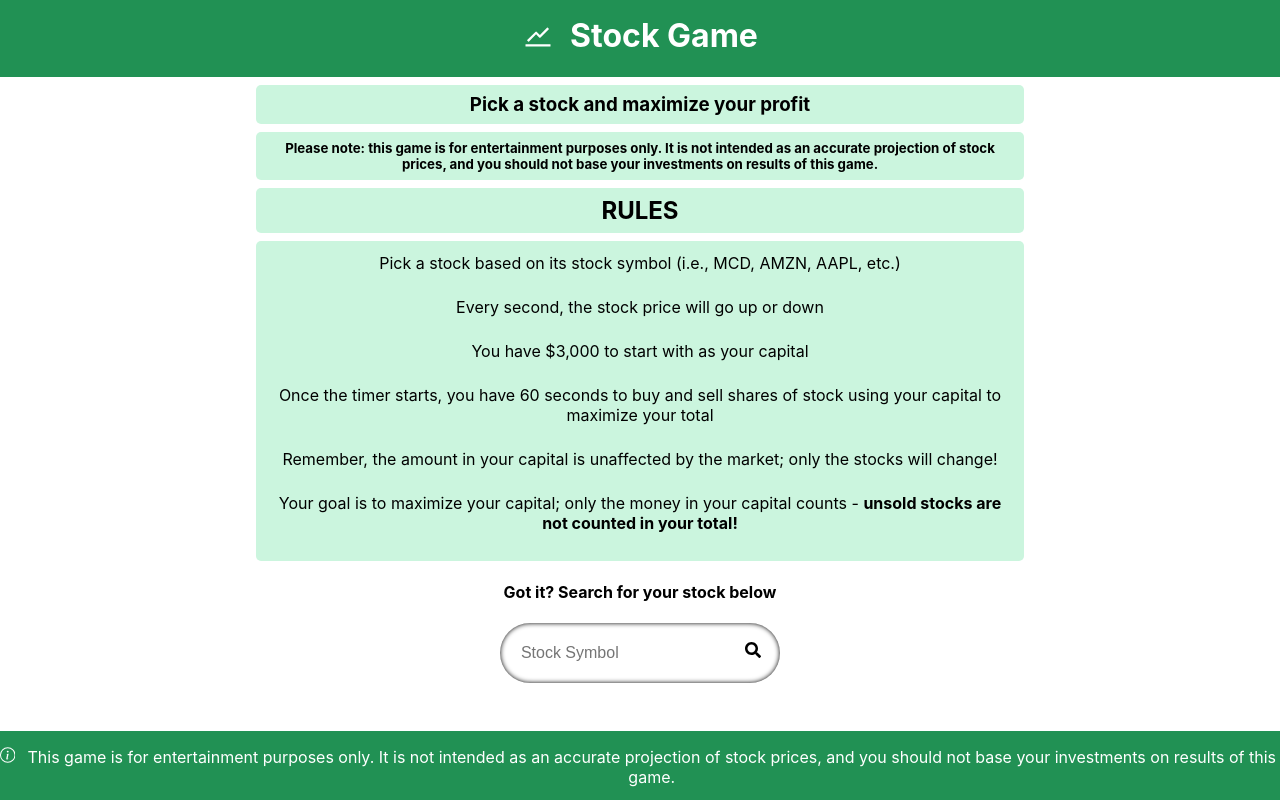
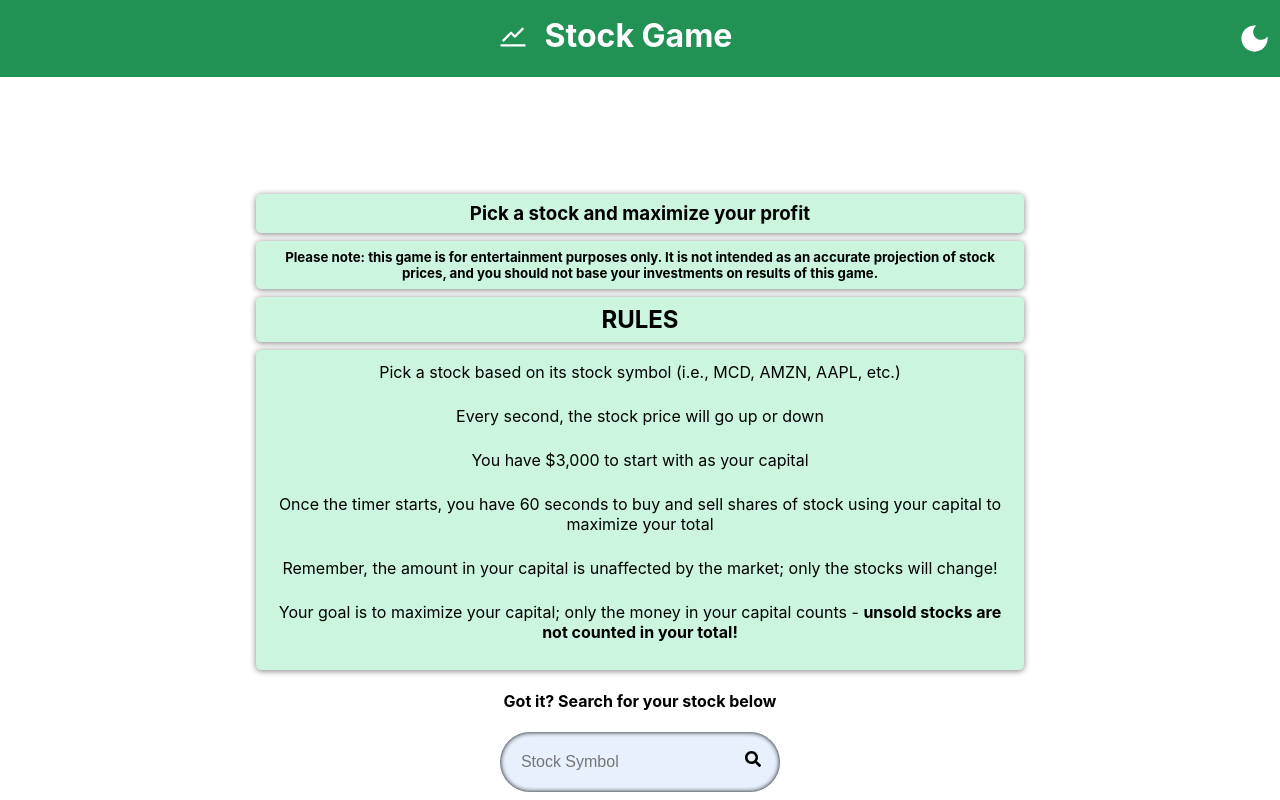
Before and after one commit to SpencePro/React-Stock-Market-Game, a React (Create React App) app: page / in a window 1280 px wide. Shown: the top 800 px of the page. Built offline with nearby package versions, Linux system fonts and the light colour scheme; no server answers.

Commit message:
add dark mode, fix height issue

```diff
--- a/package.json
+++ b/package.json
@@ -7,6 +7,10 @@
     "npm": "6.14.15"
   },
   "dependencies": {
+    "@emotion/react": "^11.11.3",
+    "@emotion/styled": "^11.11.0",
+    "@mui/icons-material": "^5.15.6",
+    "@mui/material": "^5.15.6",
     "@testing-library/jest-dom": "^5.15.0",
     "@testing-library/react": "^11.2.7",
     "@testing-library/user-event": "^12.8.3",
--- a/src/App.js
+++ b/src/App.js
@@ -4,10 +4,12 @@ import { Home } from "./home";
 import { Game } from "./game";
 import { Error } from "./error";
 import { Header, Footer } from "./header-footer";
+import { useGlobalContext } from './context';
 
 function App() {
+  const { darkMode } = useGlobalContext();
   return (
-    <div className="App">
+    <div id="app" className={ darkMode ? 'dark-App' : 'App'}>
       <Router>
         <Header />
         <Switch>
--- a/src/context.js
+++ b/src/context.js
@@ -28,6 +28,7 @@ const AppProvider = ({ children }) => {
     const plusOrMinus = ["plus", "plus", "minus"];
     const [bestScore, setBestScore] = useState(getLocalStorageScore());
     const [newHighScore, setNewHighScore] = useState(false);
+    const [darkMode, setDarkMode] = useState(false);
     // API key for testing:
     // const API_KEY = "OeAFFmMliFG5orCUuwAKQ8l4WWFQ67YX";
 
@@ -152,7 +153,33 @@ const AppProvider = ({ children }) => {
 
 
     return (
-        <AppContext.Provider value={{ capital, setCapital, chosenStock, setChosenStock, newGame, currentPrice, setCurrentPrice, dailyPrices, setDailyPrices, sharesOwned, setSharesOwned, timer, setTimer, increaseDecreaseAlgorithm, toggleShares, tradeError, bestScore, days, setDays, gameStart, startGame, newHighScore, API_KEY }}>
+        <AppContext.Provider value={{
+            capital
+            , setCapital
+            , chosenStock
+            , setChosenStock
+            , newGame
+            , currentPrice
+            , setCurrentPrice
+            , dailyPrices
+            , setDailyPrices
+            , sharesOwned
+            , setSharesOwned
+            , timer
+            , setTimer
+            , increaseDecreaseAlgorithm
+            , toggleShares
+            , tradeError
+            , bestScore
+            , days
+            , setDays
+            , gameStart
+            , startGame
+            , newHighScore
+            , API_KEY
+            , darkMode
+            , setDarkMode
+        }}>
             {children}
         </AppContext.Provider>
     );
--- a/src/forms.js
+++ b/src/forms.js
@@ -5,7 +5,7 @@ import { Link } from 'react-router-dom';
 import { Loading } from "./loading";
 
 export const StockLookupForm = () => {
-    const {chosenStock, setChosenStock, currentPrice, setCurrentPrice, startGame, API_KEY} = useGlobalContext();
+    const {chosenStock, setChosenStock, currentPrice, setCurrentPrice, startGame, API_KEY, darkMode } = useGlobalContext();
     const [loading, setLoading] = useState(false);
     const [error, setError] = useState(false);
 
@@ -38,12 +38,12 @@ export const StockLookupForm = () => {
         <>
         <div className="stock-lookup">
             <div className="stock-search-div">
-                <input type="text" id="stock-symbol" placeholder="Stock Symbol" />
+                <input type="text" id="stock-symbol" className={ darkMode ? 'dark-search' : ''} placeholder="Stock Symbol" />
                 <button type="button" className="search-btn" onClick={()=>setChosenStock(document.getElementById("stock-symbol").value.toUpperCase())} ><FaSearch className="search-icon"/></button>
             </div>
         </div>
         {chosenStock !== "" && loading === false && error === false ?
-        <div className="stock-info">
+        <div className={ darkMode ? "dark-stock-info" : "stock-info"}>
             <h4>Chosen Stock: {chosenStock}</h4>
             <h4>Starting Capital: $3000</h4>
             <h4>Price per Share: ${currentPrice}</h4>
--- a/src/header-footer.js
+++ b/src/header-footer.js
@@ -1,16 +1,49 @@
 import React from "react";
+
+// Styles
 import { BsInfoCircle } from "react-icons/bs";
 import { AiOutlineStock } from "react-icons/ai";
+import LightModeIcon from '@mui/icons-material/LightMode';
+import DarkModeIcon from '@mui/icons-material/DarkMode';
+import { Tooltip, IconButton, Grid } from "@mui/material";
+
+// Context
+import { useGlobalContext } from "./context";
 
 export const Header = () => {
+    const { darkMode, setDarkMode } = useGlobalContext();
 
     return (
-        <>
-        <div className="header">
-            <h1 className="header-icon"><AiOutlineStock/></h1>
-            <h1>Stock Game</h1>
-        </div>
-        </>
+        <Grid container justifyContent='space-between' alignItems='center' className="header">
+            <Grid>
+                { null }
+            </Grid>
+            <Grid container flexWrap='nowrap' width='fit-content'>
+                <h1 className="header-icon"><AiOutlineStock/></h1>
+                <h1>Stock Game</h1>
+            </Grid>
+            <Grid>
+                <Tooltip
+                    title={
+                        darkMode ? 'Set to light mode' : 'Set to dark mode'
+                    }
+                >
+                    <IconButton
+                        onClick={ () => setDarkMode( !darkMode ) }
+                    >
+                        {
+                            darkMode
+                                ? (
+                                    <LightModeIcon fontSize="large" className='mode-icon'/>
+                                )
+                                : (
+                                    <DarkModeIcon fontSize="large" className='mode-icon'/>
+                                )
+                        }
+                    </IconButton>
+                </Tooltip>
+            </Grid>
+        </Grid>
     )
 }
 
--- a/src/home.js
+++ b/src/home.js
@@ -1,16 +1,16 @@
 import React from "react";
 import { StockLookupForm } from "./forms";
+import { useGlobalContext } from "./context";
 
 export const Home = () => {
+    const { darkMode } = useGlobalContext();
 
     return (
-        <>
-        <div className="home-div">
+        <div className={ darkMode ? 'dark-home-div' : 'home-div'}>
             <h3>Pick a stock and maximize your profit</h3>
             <h5>Please note: this game is for entertainment purposes only. It is not intended as an accurate projection of stock prices, and you should not base your investments on results of this game.</h5>
-            <header>
-                <h2 className="rules-title">RULES</h2>
-                <div className="rules-div">
+            <h2>RULES</h2>
+            <div>
                 <ul>
                     <li>Pick a stock based on its stock symbol (i.e., MCD, AMZN, AAPL, etc.)</li>
                     <li>Every second, the stock price will go up or down</li>
@@ -22,11 +22,9 @@ export const Home = () => {
                 </ul>
             </div>
             <h4>Got it? Search for your stock below</h4>
-            </header>
-            <div className="stock-form">
+            <div>
                 <StockLookupForm />
             </div>
         </div>
-        </>
     )
 }
--- a/src/index.css
+++ b/src/index.css
@@ -1,11 +1,18 @@
-body {
-  margin: 0;
-  height: 100vh;
+html, body {
+  height: 105%;
   font-family: -apple-system, BlinkMacSystemFont, 'Segoe UI', 'Roboto', 'Oxygen',
     'Ubuntu', 'Cantarell', 'Fira Sans', 'Droid Sans', 'Helvetica Neue',
     sans-serif;
   -webkit-font-smoothing: antialiased;
   -moz-osx-font-smoothing: grayscale;
+  margin: 0;
+  padding: 0;
+}
+
+#root, #app {
+  height: 105%;
+  margin: 0;
+  padding: 0;
 }
 
 code {
@@ -20,7 +27,7 @@ header {
 }
 
 .App {
-  height: 100vh;
+  min-height: 100vh;
   display: flex;
   flex-direction: column;
   justify-content: space-between;
@@ -49,8 +56,6 @@ h1 {
 }
 
 .header {
-  display: flex;
-  justify-content: center;
   height: fit-content;
   background-color: #219154;
   color: white;
@@ -70,16 +75,24 @@ h1 {
   filter: brightness(0.9);
 }
 
+.header .mode-icon {
+  color: white;
+}
+
 /* Rules */
 
-.home-div {
+.home-div, .dark-home-div {
   width: 60%;
   margin-left: auto;
   margin-right: auto;
-  margin-bottom: 3rem;
+  /* margin-bottom: 1rem; */
+  text-align: center;
 }
 
-.home-div h5, .home-div h3 {
+.home-div h5
+, .home-div h3
+, .home-div h2
+, .home-div ul {
   margin-left: auto;
   margin-right: auto;
   margin-top: 0.5rem;
@@ -87,22 +100,20 @@ h1 {
   padding: 0.5rem;
   border-radius: 5px;
   background-color: #cbf5de;
+  box-shadow: 0px 1px 6px gray;
 }
 
-header h2 {
+/* header h2 {
   padding: 0.5rem;
   border-radius: 5px;
   background-color: #cbf5de;
-}
+} */
 
-.home-div h5, header h2 {
+/* .home-div h5, header h2 {
   margin-top: 0.5rem;
   margin-bottom: 0.5rem;
 }
-
-.home-div h5 {
-  margin-bottom: 0;
-}
+*/
 
 ul {
   margin: auto;
@@ -127,7 +138,7 @@ input {
 
 .search-btn {
   border: none;
-  background-color: white;
+  background-color: rgb(232, 240, 254);
   font-size: medium;
   margin-left: 0.2rem;
 }
@@ -138,6 +149,11 @@ input {
   padding: 0.8rem;
   border-radius: 2rem;
   box-shadow: inset 0px 0px 5px;
+  background-color: rgb(232, 240, 254);
+}
+
+#stock-symbol {
+  background: rgb(232, 240, 254);
 }
 
 .search-icon {
@@ -158,11 +174,14 @@ input {
   color: #6a6c9c;
 }
 
-.game-start, .stock-info {
+.game-start, .stock-info, .dark-stock-info {
   margin-top: 1rem;
   margin-bottom: 1rem;
   padding: 0.5rem;
   border-radius: 5px;
+}
+
+.stock-info {
   background-color: #cbf5de;
 }
 
@@ -171,7 +190,7 @@ input {
   margin-bottom: 0;
 }
 
-.game-start h4, .stock-info h4 {
+.game-start h4, .stock-info h4, .dark-stock-info h4 {
   margin-top: 0rem;
   margin-bottom: 0.5rem;
 }
@@ -255,6 +274,7 @@ footer {
   display: flex;
   align-items: baseline;
   justify-content: center;
+  text-align: center;
 }
 
 .footer p {
@@ -302,7 +322,7 @@ footer {
 /* Home Page */
 
 @media (max-width:660px) {
-  .home-div {
+  .home-div, .dark-home-div {
     width: 80%;
   }
 }
@@ -348,3 +368,33 @@ footer {
   }
 
 }
+
+/* DARK MODE */
+.dark-App {
+  height: 100vh;
+  display: flex;
+  flex-direction: column;
+  justify-content: space-between;
+  background-color: darkslategrey;
+  /* height: fill-available; */
+}
+
+.dark-home-div h5, .dark-home-div h3, .dark-home-div h2, .dark-home-div ul {
+  margin-left: auto;
+  margin-right: auto;
+  margin-top: 0.5rem;
+  margin-bottom: 0.5rem;
+  padding: 0.5rem;
+  border-radius: 5px;
+  background-color: cadetblue;
+  box-shadow: 0px 1px 6px black;
+  color: white;
+}
+
+.dark-home-div h4 {
+  color: white;
+}
+
+.dark-stock-info {
+  background-color: cadetblue;
+}
```
Also changed, not shown: 1 other file (tests, documents, lock files or other folders). Lines whose indentation alone changed are shown as unchanged.
